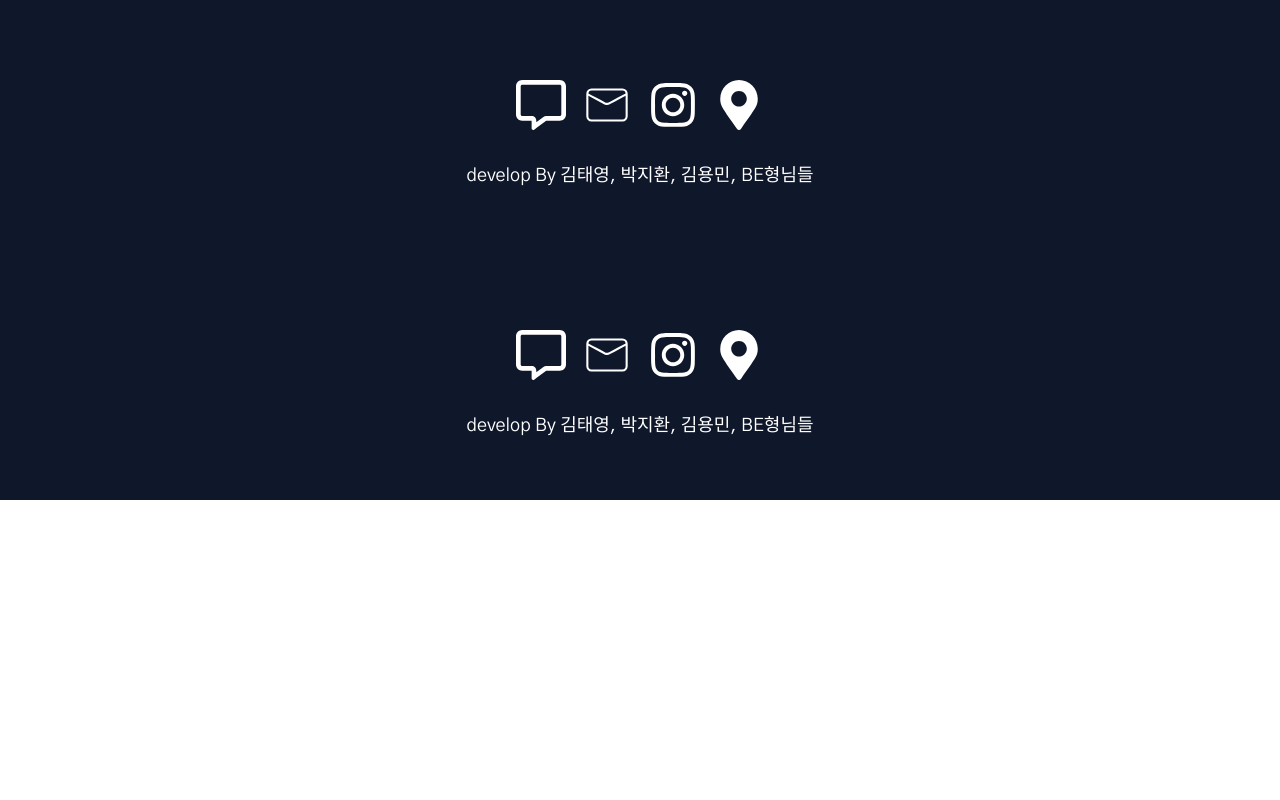
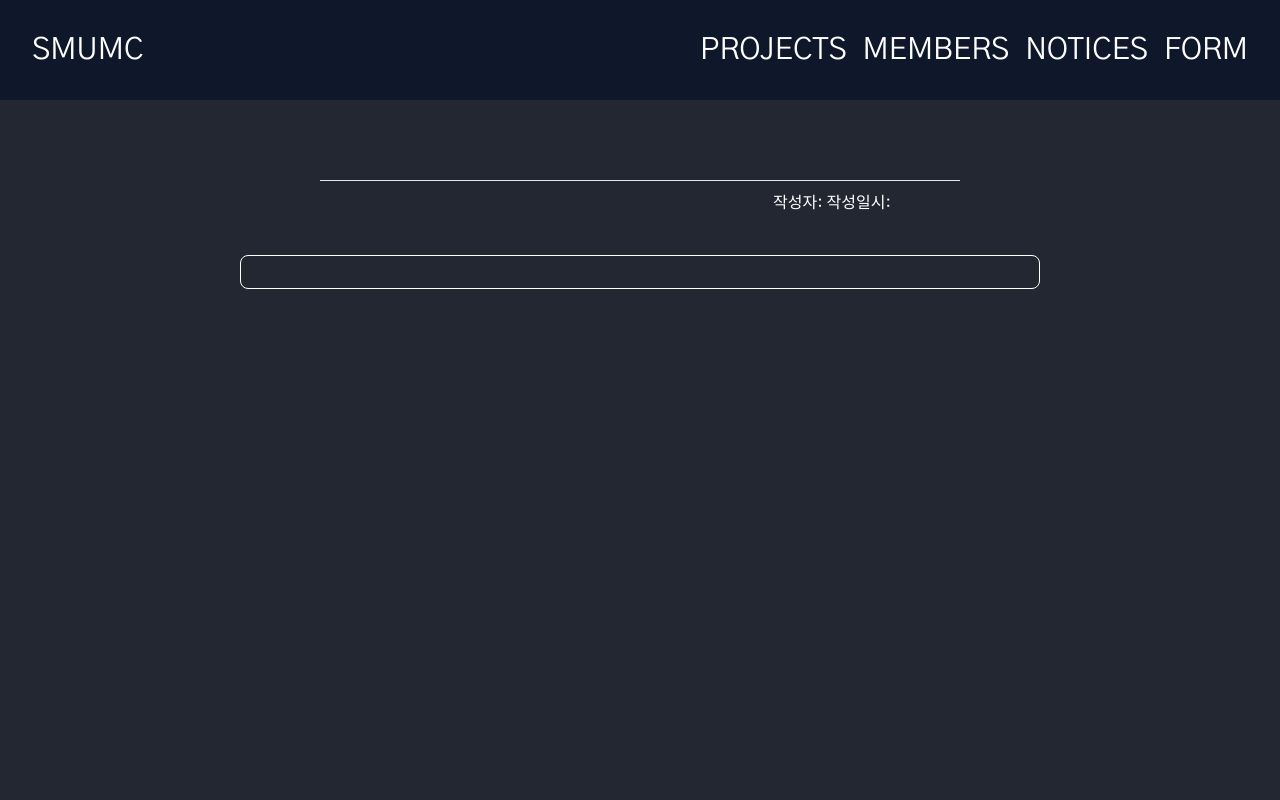
Before and after one commit to SMUING-D/FE-React2, a React (Vite) app in the folder smuing/: page /announce/1 in a window 1280 px wide. Shown: the top 800 px of the page. Built offline with nearby package versions, Linux system fonts and the light colour scheme.

Commit message:
공지사항 상세부분

```diff
--- a/smuing/src/App.tsx
+++ b/smuing/src/App.tsx
@@ -8,6 +8,7 @@ import Sidebar from './components/sidebar/Sidebar'
 import AddAnnounce from './pages/AddAnnounce'
 import AddProjectPage from './pages/AddProject'
 import AllAnnounce from './pages/AllAnnounce'
+import DetailAnnounce from './pages/DetailAnnounce'
 import FormPage from './pages/FormPage'
 import LoginPage from './pages/LoginPage'
 import MainPage from './pages/MainPage'
@@ -38,6 +39,7 @@ function App() {
         <Route path="/login" element={<LoginPage />} />
         <Route path="/Form" element={<FormPage />} />
         <Route path="/announce" element={<AllAnnounce />} />
+        <Route path="/announce/:id" element={<DetailAnnounce />} />
       </Routes>
 
       {/* 이것도 마찬가지로 특정경로에서는 푸터 없음 */}
--- /dev/null
+++ b/smuing/src/constants/DETAIL_ANNOUNCE.ts
@@ -0,0 +1,8 @@
+export const detailText = [
+  {
+    title: 'umc 첫 행사',
+    writer: 'smumc 운영진',
+    date: '2023-1-23',
+    bodyText: '저는 Smumc운영진 입니다 여러분 오늘 행사 오시죠? 행사 일시는 이때이고 이런 행사이고 이래요 뭐 암튼 네',
+  },
+]
--- a/smuing/src/pages/AllAnnounce.tsx
+++ b/smuing/src/pages/AllAnnounce.tsx
@@ -15,7 +15,7 @@ const AllAnnounce = () => {
       {/* 바디 부분 */}
       <div className="flex flex-col items-center mt-[50px]">
         {textData.map((text, index) => (
-          <Link key={index} to={`announce/1`} className="no-underline">
+          <Link key={index} to={`/announce/1`} className="no-underline">
             <TextBox key={index} title={text.title} writer={text.writer} date={text.date} bodyText={text.bodyText} />
           </Link>
         ))}
--- /dev/null
+++ b/smuing/src/pages/DetailAnnounce.tsx
@@ -0,0 +1,24 @@
+import { detailAnnounce } from '../types/types'
+
+const DetailAnnounce: React.FC<detailAnnounce> = ({ title, writer, date, bodyText }) => {
+  return (
+    <div className="bg-rgb-35-39-49 h-full w-full min-h-screen">
+      {/* 타이틀 부분 */}
+      <div className="text-center pt-[150px]">
+        <div className="text-white text-3xl">{title}</div>
+        <hr className="w-[50%] mx-auto mt-[30px]" />
+        <div className="text-white text-md mt-[10px] ml-[30%]">
+          작성자: {writer} 작성일시: {date}
+        </div>
+      </div>
+
+      {/* 바디 부분 */}
+      <div className="min-h-full flex flex-col items-center">
+        {/* 공지사항 내용 부분 */}
+        <div className="text-white mt-[40px] mx-[30%] w-[800px] rounded-lg border border-white p-4">{bodyText}</div>
+      </div>
+    </div>
+  )
+}
+
+export default DetailAnnounce
```
Also changed, not shown: smuing/src/types/types.ts (+7 -0 lines).
